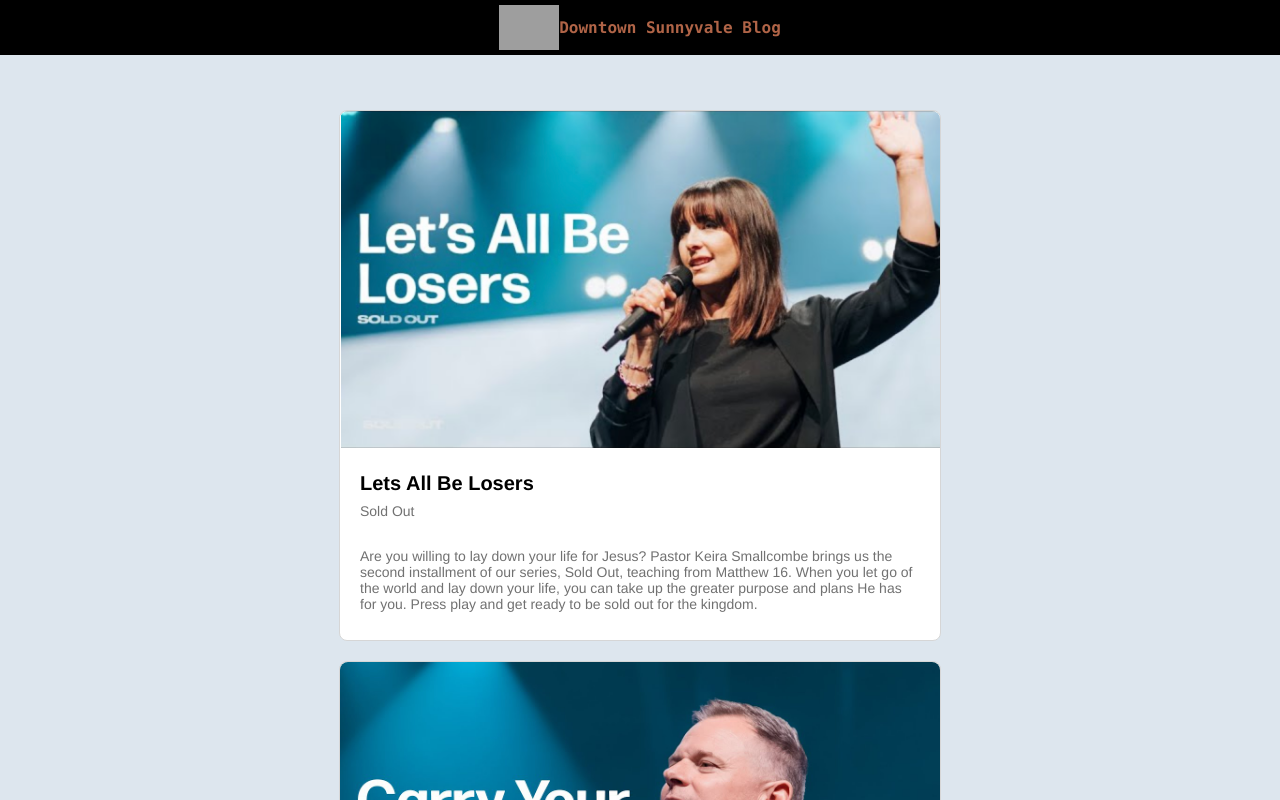
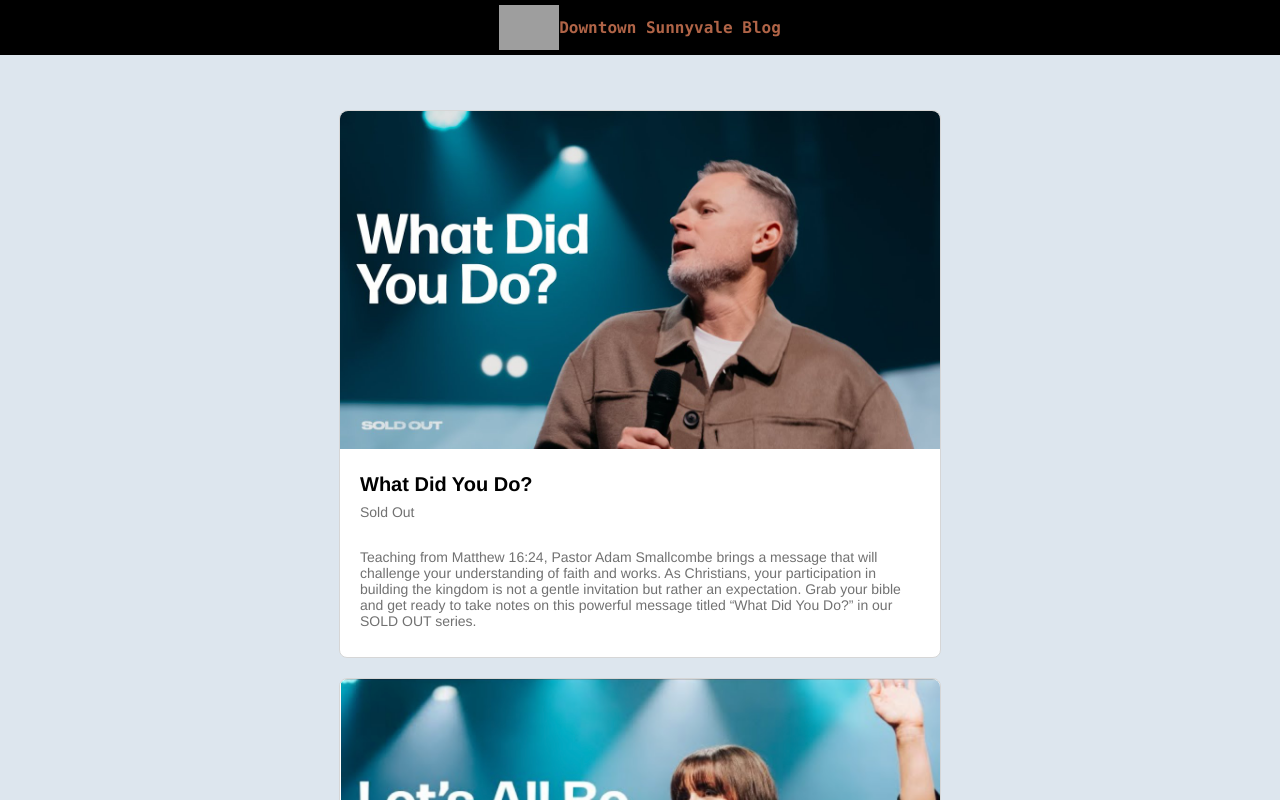
Before and after one commit to alejandrochang/viveblogmtv, a React (Create React App) app: page / in a window 1280 px wide. Shown: the top 800 px of the page. Built offline with nearby package versions, Linux system fonts and the light colour scheme; grey boxes are pictures that could not be loaded.

Commit message:
feat(vb): what did you do sermon

```diff
--- a/src/data/mockData.ts
+++ b/src/data/mockData.ts
@@ -1,8 +1,28 @@
 import LetsAllBeLosers from "../assets/letsallbealllosers.png";
 import CarryYourCross from "../assets/carryyourcross.jpg";
+import WhatDidYouDo from "../assets/whatdidyoudo.jpg";
 
 export const mockData: BlogListProps = {
   posts: [
+    {
+      id: "what-did-you-do",
+      title: "What Did You Do?",
+      content: "Teaching from Matthew 16:24, Pastor Adam Smallcombe brings a message that will challenge your understanding of faith and works. As Christians, your participation in building the kingdom is not a gentle invitation but rather an expectation. Grab your bible and get ready to take notes on this powerful message titled “What Did You Do?” in our SOLD OUT series.",
+      date: "2024-01-21",
+      src: "https://www.youtube.com/embed/4mLhA3JztB0?si=TV-oL0ZOhCD1nx_F",
+      coverImg: WhatDidYouDo,
+      series: 'Sold Out',
+      scriptures: ['Matthew 16:24-28', 'Ephesians 2:8-9', 'Matthew 5:16', 'James 2:14', 'James 2:17-18', 'James 2:26', 'Colossians 3:24', 'Galatians 6:9', 'Matthew 10:32', 'Matthew 10:38-39', '2 Timothy 4:8', '2 Timothy 4:1'],
+      notes: [
+        'If I show up should I get some praise? In culture we are currently seeing how everyone in this world wants a participation tropy, wants individual praise. Even in the christian world we are seeing this idea of participation awards',
+        'What does your participation look like in the Kingdom? And where does your heart stand with this participation? Theres this idea of resting and not striving to grow in your faith.',
+        'Are you looking for validation, or are you doing it out of the love for the Lord? This idea of anti-works is not biblical. We are called to do good works. We are called to be the light of the world. We are called to be the salt of the earth. We are called to be the hands and feet of Jesus. We are called to be the body of Christ.',
+        'We are called to be the church. We are called to be the bride of Christ. We are called to be the ambassadors of Christ. We are called to be the children of God. We are called to be the sons and daughters of the King. We are called to be the disciples of Jesus. We are called to be the followers of Jesus. We are called to be the friends of Jesus. We are called to be the servants of Jesus. We are called to be the worshippers of the Father, Son, and Holy Spirit.',
+        'Kingdom service is not an invitation, but an expectation. By Grace we are saved, but once were saved there is this expectation of works. We are called to put that freedom we have in Christ to work. Those who acknowledge Jesus in front of others will be acknowledged by Jesus in front of the Father. To acknowledge Jesus is to carry him wherever you go. His presence through you should be transformative.',
+        'People make the excuse of burnout as the reason they dont serve. But if you are serving out of the love for the Lord, you will never burnout. The Lord provides the oil that allows you to keep going. You will be filled with the Holy Spirit. You will be filled with the love of God. You will be filled with the love of Jesus.',
+        'Dont worry about the temporary or the opinon of people, worry about Gods opinion of you, and the eternal. There is a reward in the next life that Jesus is telling us to focus on, to aim at!'
+      ],
+    },
     {
       id: "lets-all-be-losers",
       title: "Lets All Be Losers",
```
Also changed, not shown: src/assets/whatdidyoudo.jpg (added).
